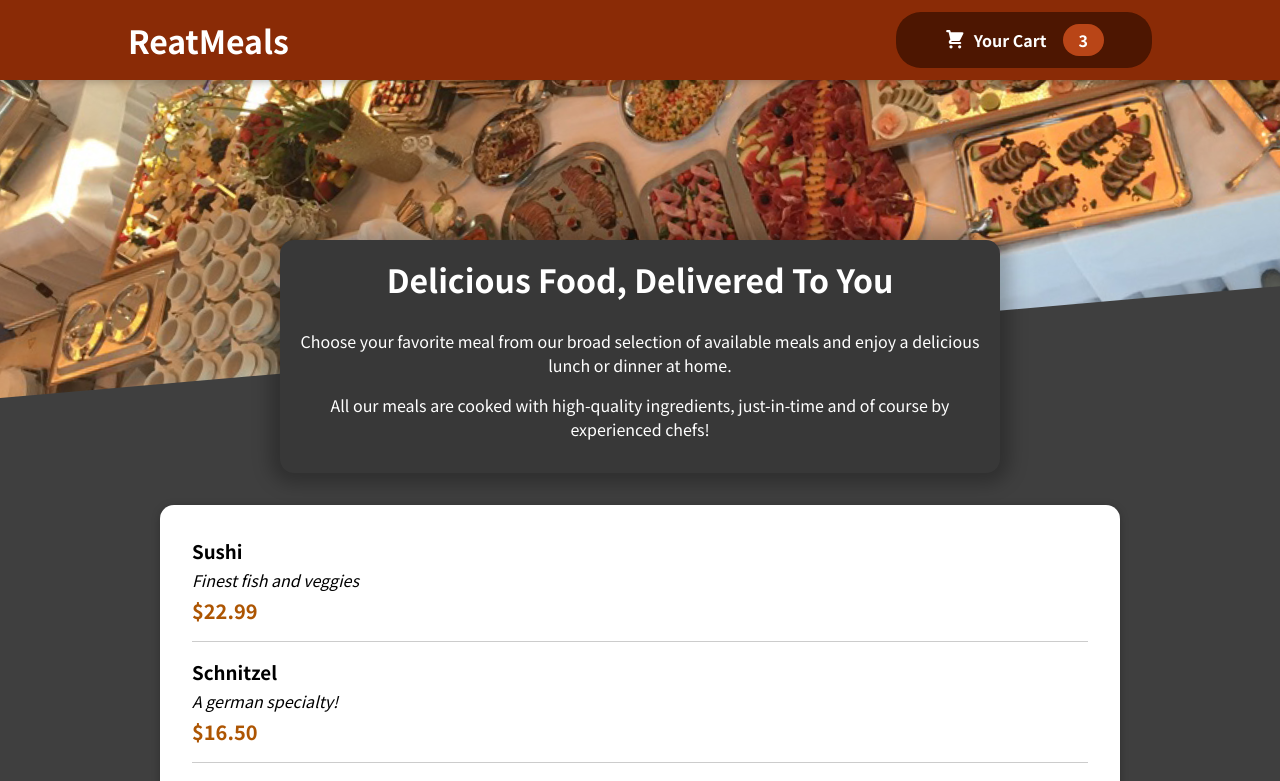
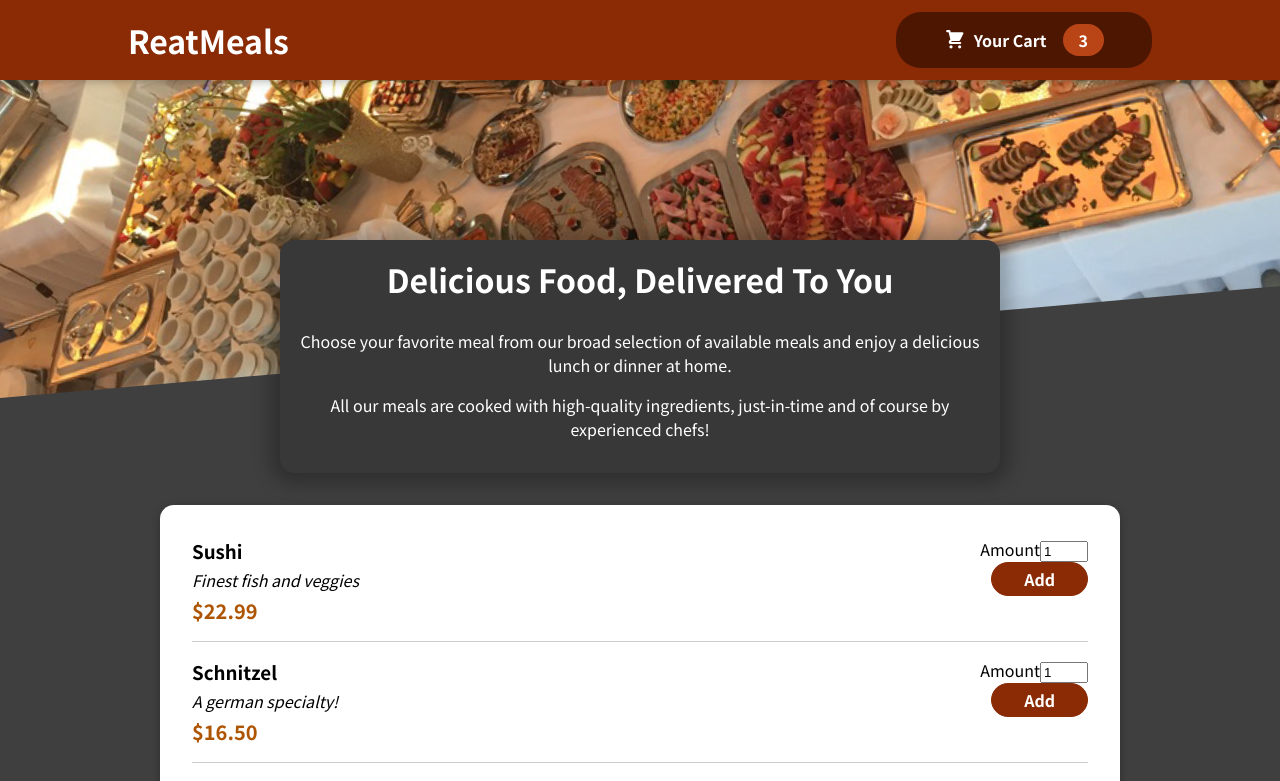
Before and after one commit to Arham-12336/ReactMeals, a React (Create React App) app: page / in a window 1280 px wide. Shown: the top 781 px of the page. Built offline with nearby package versions, Linux system fonts and the light colour scheme.

Commit message:
Added to card feature added

```diff
--- a/src/components/Meals/MealItem/MealItem.js
+++ b/src/components/Meals/MealItem/MealItem.js
@@ -1,4 +1,5 @@
 import classes from './MealItem.module.css'
+import MealItemForm from './MealItemForm';
 
 const MealItem=props=>{
     const price=`$${props.price.toFixed(2)}`;
@@ -14,7 +15,7 @@
             </div>
         </div>
         <div>
-
+            <MealItemForm/>
         </div>
     </li>);
 };
--- a/src/components/Meals/MealItem/MealItemForm.js
+++ b/src/components/Meals/MealItem/MealItemForm.js
@@ -1,5 +1,20 @@
-const MealItemForm=()=>{
+import Input from '../../UI/Input';
+import classes from './MealItemForm.module.css'
 
+const MealItemForm=(props)=>{
+return(
+    <form className={classes.form}>
+        <Input label="Amount" input={{
+            id:'amount',
+            type: 'number',
+            min:'1',
+            max:'5',
+            step:'1',
+            defaultValue:'1'
+        }}/>
+        <button>Add</button>
+    </form>
+);
 };
 
 export default MealItemForm;
--- /dev/null
+++ b/src/components/Meals/MealItem/MealItemForm.module.css
@@ -0,0 +1,20 @@
+.form {
+    text-align: right;
+  }
+
+  .form button {
+    font: inherit;
+    cursor: pointer;
+    background-color: #8a2b06;
+    border: 1px solid #8a2b06;
+    color: white;
+    padding: 0.25rem 2rem;
+    border-radius: 20px;
+    font-weight: bold;
+  }
+
+  .form button:hover,
+  .form button:active {
+    background-color: #641e03;
+    border-color: #641e03;
+  }
--- /dev/null
+++ b/src/components/UI/Input.js
@@ -0,0 +1,13 @@
+import classes from './Input.module.css';
+
+
+const Input=(props)=>{
+    return(
+        <div className={classes.input}>
+            <label htmlFor={props.input.id}>{props.label}</label>
+            <input {...props.input}/>
+        </div>
+    );
+
+};
+export default Input;
```
Also changed, not shown: src/components/UI/Input.module.css (added), 1 other file (tests, documents, lock files or other folders).
